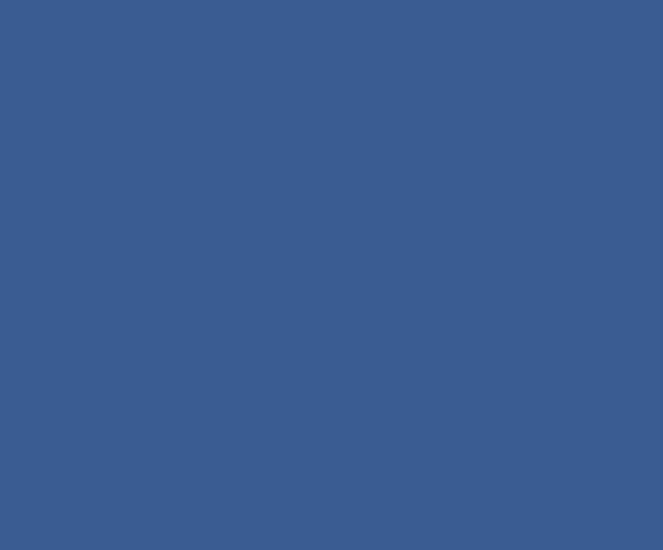
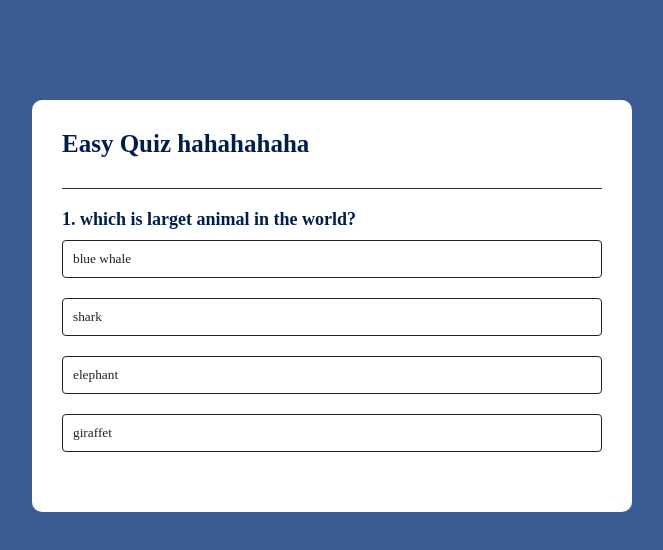
Before and after one commit to moseffar/Quiz-app, a plain HTML site: page index.html in a window 1280 px wide. Shown: the whole page, without its empty margins (308-971 px from the left). Drawn offline with Linux system fonts and the light colour scheme.

Commit message:
UPD pages

```diff
--- a/index.html
+++ b/index.html
@@ -8,7 +8,18 @@
 </head>
 <body>
     <div class="app">
-
+        <h1>Easy Quiz hahahahaha</h1>
+        <div class="quiz">
+            <h2 id="question">question</h2>
+            <div id="answer-buttons">
+                <button class="btn">Answer 1</button>
+                <button class="btn">Answer 2</button>
+                <button class="btn">Answer 3</button>
+                <button class="btn">Answer 4</button>
+            </div>
+            <button id="next-btn">Next</button>
+        </div>
     </div>
+    <script src="script.js"></script>
 </body>
 </html>
--- a/script.js
+++ b/script.js
@@ -0,0 +1,73 @@
+const questions = [
+    {
+        question: "which is larget animal in the world?",
+        answers: [
+            { text : "blue whale", correct: true},
+            { text : "shark", correct: false},
+            { text : "elephant", correct: false},
+            { text : "giraffet", correct: false},
+        ]
+    },
+    {
+        question: "who mohamed EL?",
+        answers: [
+            { text : "friend", correct: false},
+            { text : "idk", correct: true},
+            { text : "mcharemel", correct: false},
+            { text : "deep", correct: false},
+        ]
+    },
+    {
+        question: "Name the Brain of a computer?",
+        answers: [
+            { text : "ROM", correct: false},
+            { text : "clavier", correct: false},
+            { text : "CPU", correct: true},
+            { text : "RAM", correct: false},
+        ]
+    },
+    {
+        question: "What country is at the top in robotics?",
+        answers: [
+            { text : "Japan", correct: true},
+            { text : "morocco", correct: false},
+            { text : "spain", correct: false},
+            { text : "USA", correct: false},
+        ]
+    }
+];
+const questionelement = document.getElementById("question");
+const answerbtn = document.getElementById("answer-buttons");
+const nextbtn = document.getElementById("next-btn");
+
+let currentQuestionIndex = 0;
+let score = 0;
+
+function startQuiz(){
+    currentQuestionIndex = 0;
+    score = 0;
+    nextbtn.innerHTML = "Next"
+    showQuestion();
+}
+
+function showQuestion(){
+    resetState();
+    let currentQuestion = questions[currentQuestionIndex];
+    let questionNo = currentQuestionIndex + 1;
+    questionelement.innerHTML = questionNo + ". " + currentQuestion.question;
+
+    currentQuestion.answers.forEach(answer => {
+        const button = document.createElement("button");
+        button.innerHTML = answer.text;
+        button.classList.add("btn");
+        answerbtn.appendChild(button);
+    });
+}
+
+function  resetState(){
+    nextbtn.style.display = "none";
+    while(answerbtn.firstChild){
+        answerbtn.removeChild(answerbtn.firstChild);
+    }
+}
+startQuiz();
--- a/style.css
+++ b/style.css
@@ -7,3 +7,55 @@
 body{
     background: #3a5c92;
 }
+.app{
+    background: #fff;
+    width: 90%;
+    max-width: 600px;
+    margin: 100px auto 0;
+    border-radius: 10px;
+    padding: 30px;
+}
+.app h1{
+    font-size: 25px;
+    color: #001e4d;
+    font-weight: 600;
+    border-bottom: 1px solid #333;
+    padding-bottom: 30px;
+}
+.quiz{
+    padding: 20px 0;
+}
+.quiz h2{
+    font-size: 18px;
+    color: #001e4d;
+    font-weight: 600;
+}
+.btn{
+    background: #fff;
+    color: #222;
+    font-weight: 500;
+    width: 100%;
+    border: 1px solid #222;
+    padding: 10px;
+    margin: 10px 0;
+    text-align: left;
+    border-radius: 4px;
+    cursor: pointer;
+    transition: all 0.3s;
+}
+.btn:hover{
+    background: #222;
+    color: #fff;
+}
+#next-btn{
+    background: #001e4d;
+    color: #fff;
+    font-weight: 500;
+    width: 150px;
+    border: 0;
+    padding: 10px;
+    margin: 20px auto 0;
+    border-radius: 4px;
+    cursor: pointer;
+    display: none;
+}
```
